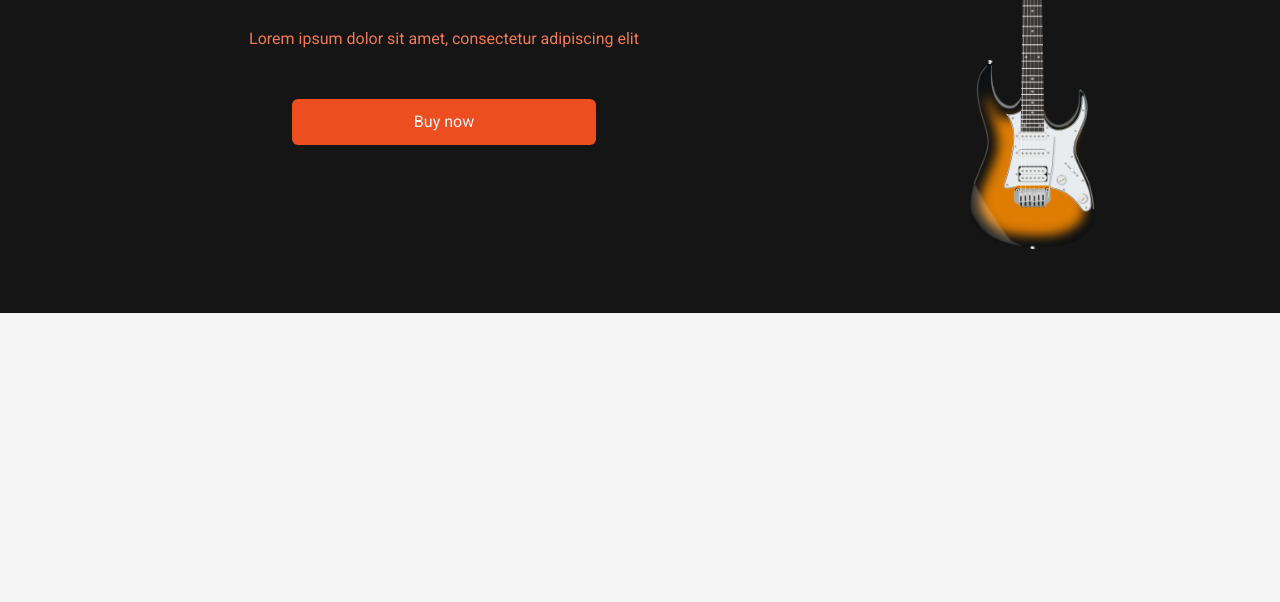
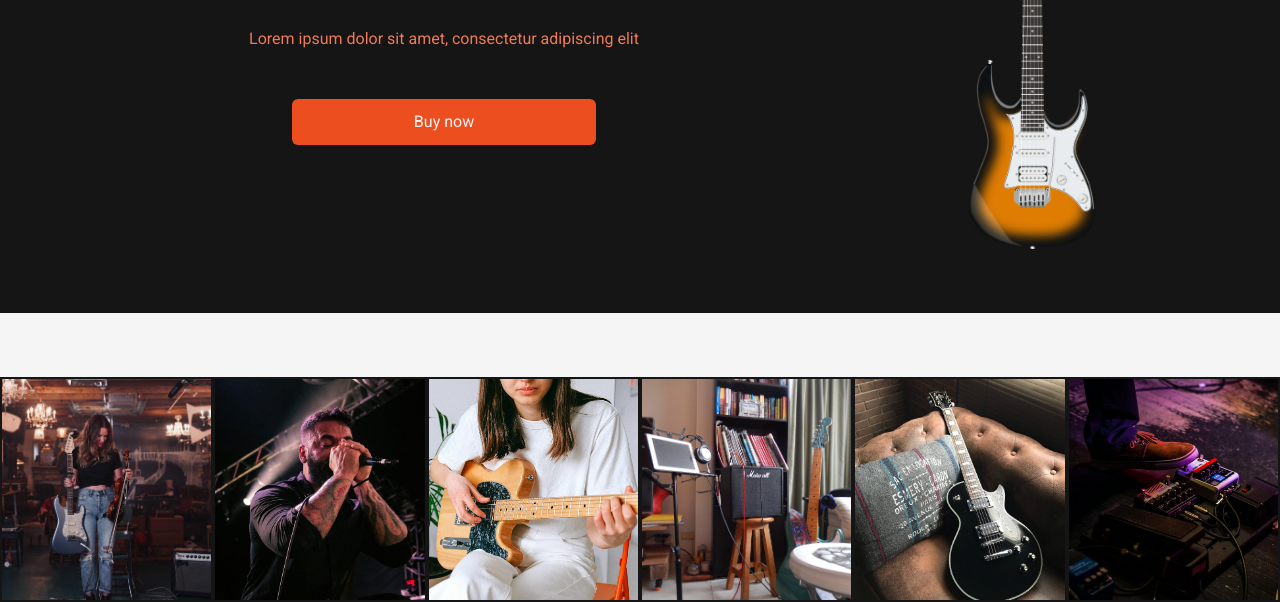
Before and after one commit to rafaeljosecomputacao/guitar-bootstrap, a plain HTML site: page index.html in a window 1280 px wide. Shown: the part 377-979 px from the top of the page. Before the commit the page ends 800 px from the top, so only its background shows below. Drawn offline with nearby package versions, Linux system fonts and the light colour scheme.

Commit message:
create-gallery-section

```diff
--- a/css/style.css
+++ b/css/style.css
@@ -223,6 +223,46 @@ body {
 
 
 
+/* Gallery Section */
+#gallery .image-container {
+    background-size: cover;
+    background-position: center;
+    height: 225px;
+    cursor: pointer;
+    transition: .5s;
+    border: 2px solid var(--dark-color);
+}
+
+#gallery .image-container:hover {
+    border-color: var(--primary-color);
+}
+
+#gallery-1 {
+    background-image: url('../img/gallery-1.jpg');
+}
+
+#gallery-2 {
+    background-image: url('../img/gallery-2.jpg');
+}
+
+#gallery-3 {
+    background-image: url('../img/gallery-3.jpg');
+}
+
+#gallery-4 {
+    background-image: url('../img/gallery-4.jpg');
+}
+
+#gallery-5 {
+    background-image: url('../img/gallery-5.jpg');
+}
+
+#gallery-6 {
+    background-image: url('../img/gallery-6.jpg');
+}
+
+
+
 /* Responsive */
 @media(min-width: 425px) {
     /* Navbar */
--- a/index.html
+++ b/index.html
@@ -97,5 +97,17 @@
             </div>
         </div>
     </section>
+
+    <!-- Gallery Section -->
+    <section class="container-fluid" id="gallery">
+        <div class="row">
+            <div class="col-6 col-md-4 col-lg-2 image-container" id="gallery-1"></div>
+            <div class="col-6 col-md-4 col-lg-2 image-container" id="gallery-2"></div>
+            <div class="col-6 col-md-4 col-lg-2 image-container" id="gallery-3"></div>
+            <div class="col-6 col-md-4 col-lg-2 image-container" id="gallery-4"></div>
+            <div class="col-6 col-md-4 col-lg-2 image-container" id="gallery-5"></div>
+            <div class="col-6 col-md-4 col-lg-2 image-container" id="gallery-6"></div>
+        </div>
+    </section>
 </body>
 </html>
```
Also changed, not shown: img/gallery-1.jpg (added), img/gallery-2.jpg (added), img/gallery-3.jpg (added), img/gallery-4.jpg (added), img/gallery-5.jpg (added), img/gallery-6.jpg (added).
